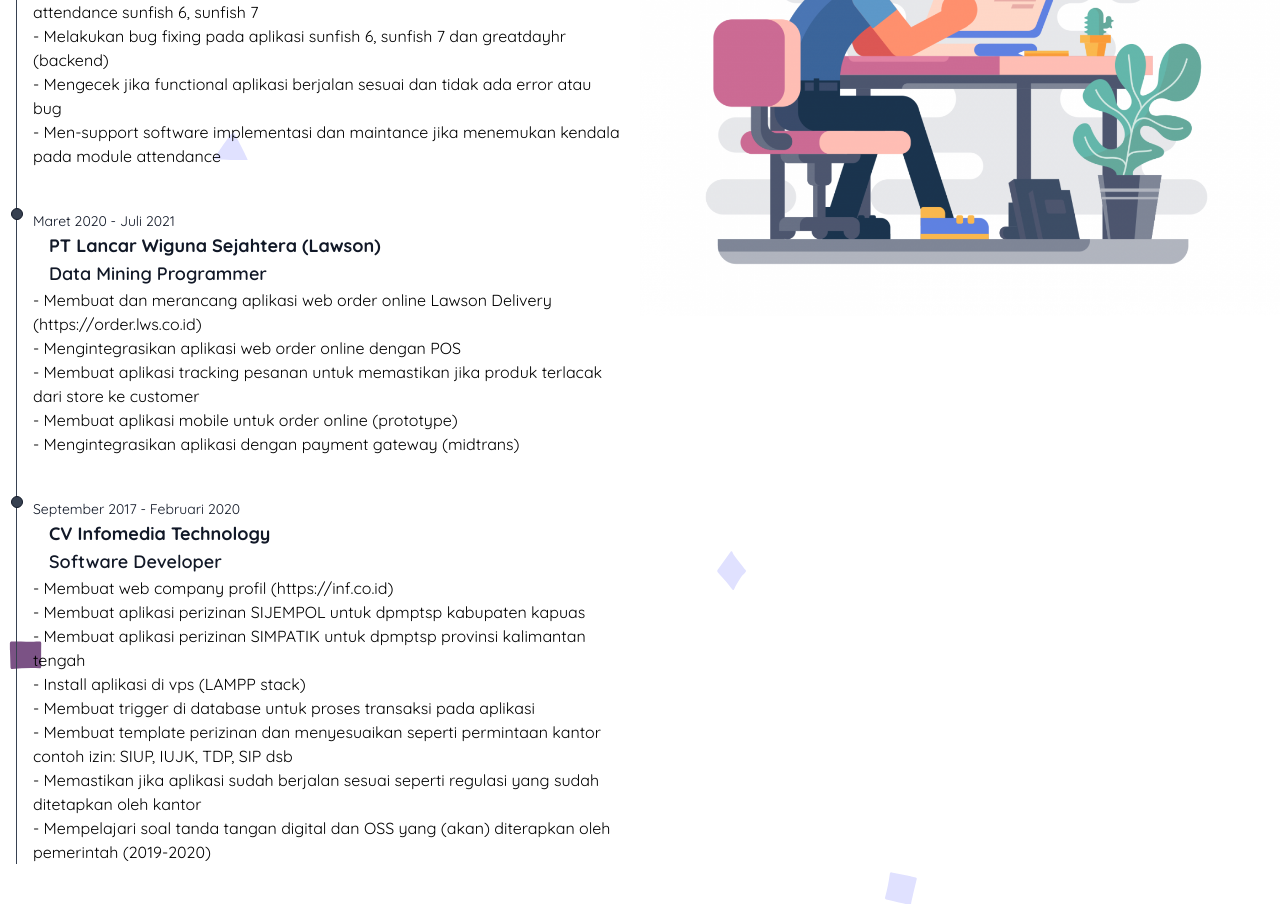
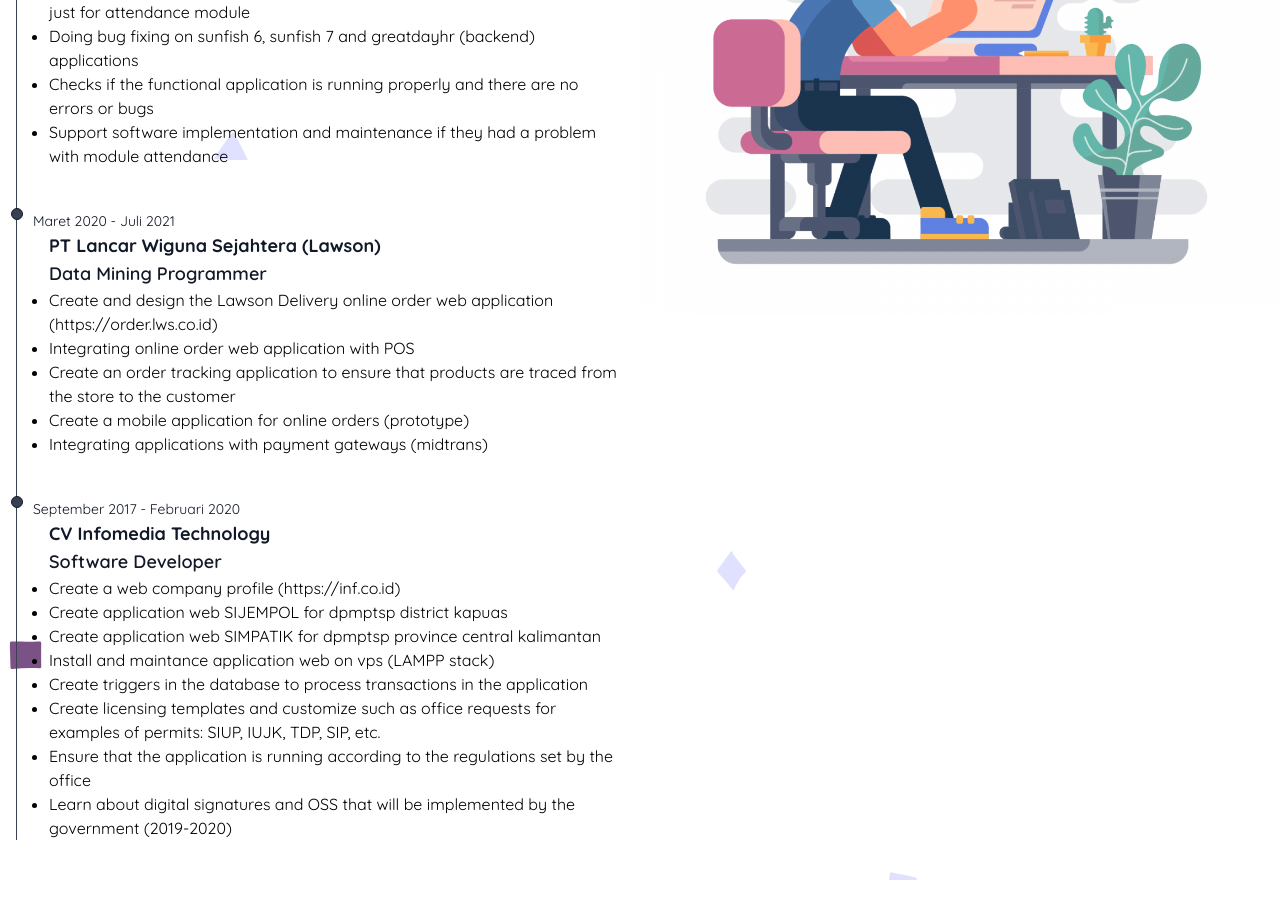
Before and after one commit to riiamri23/riiamri23.github.io, a Nuxt app: page /Experiences in a window 1280 px wide. Shown: the part 320-1224 px from the top of the page. After the commit the page ends 1200 px from the top, so only its background shows below. Built offline with nearby package versions, Linux system fonts and the light colour scheme.

Commit message:
update all page

```diff
--- a/nuxt.config.js
+++ b/nuxt.config.js
@@ -57,10 +57,14 @@ export default {
     '@nuxtjs/robots',
     '@nuxtjs/sitemap',
   ],
+  robots: {
+    UserAgent: '*',
+    allow: '/',
+  },
   sitemap: {
     hostname: 'https://riiamri23.github.io/',
     gzip: true,
-    exclude: ['/*']
+    exclude: ['/contact']
  },
 
   purgeCSS: {
--- a/pages/Contact.vue
+++ b/pages/Contact.vue
@@ -4,7 +4,10 @@
         <h1 class="text-4xl">Get in Touch</h1>
         <p>If you have any question or just want to say hi, i'll try my best to get back to you</p>
     </div>
-    <form>
+    <form action=”mailto:contact@yourdomain.com”
+    method=”POST”
+    enctype=”text/plain”
+    name=”EmailForm”>
         <div class="mb-4">
             <label class="block text-gray-700 text-sm font-bold mb-2" for="yourname">
                 Your Name
@@ -44,7 +47,7 @@
             placeholder="Your message"
             ></textarea>
         </div>
-        <button class="text-white bg-red-500 px-3 py-2 rounded mx-2">Submit</button>
+        <button type="submit" class="text-white bg-red-500 px-3 py-2 rounded mx-2">Send</button>
     </form>
 </div>
 </template>
--- a/pages/Experiences.vue
+++ b/pages/Experiences.vue
@@ -34,11 +34,11 @@
                                     <h3 class="text-lg font-semibold text-gray-900">Software Developer</h3>
                                 </div>
                             </div>
-                            <ul>
-                                <li>- Merancang dokumentasi dan coding untuk fitur baru pada module attendance sunfish 6, sunfish 7</li>
-                                <li>- Melakukan bug fixing pada aplikasi sunfish 6, sunfish 7 dan greatdayhr (backend)</li>
-                                <li>- Mengecek jika functional aplikasi berjalan sesuai dan tidak ada error atau bug</li>
-                                <li>- Men-support software implementasi dan maintance jika menemukan kendala pada module attendance</li>
+                            <ul class="list-disc list-outside ml-4">
+                                <li>Designing documentation and coding for new features in sunfish 6, sunfish 7 just for attendance module</li>
+                                <li>Doing bug fixing on sunfish 6, sunfish 7 and greatdayhr (backend) applications</li>
+                                <li>Checks if the functional application is running properly and there are no errors or bugs</li>
+                                <li>Support software implementation and maintenance if they had a problem with module attendance</li>
                             </ul>
                         </div>
                     </li>
@@ -58,12 +58,12 @@
                                 <h3 class="text-lg font-semibold text-gray-900">Data Mining Programmer</h3>
                             </div>
                             </div>
-                            <ul>
-                                <li>- Membuat dan merancang aplikasi web order online Lawson Delivery (https://order.lws.co.id)</li>
-                                <li>- Mengintegrasikan aplikasi web order online dengan POS</li>
-                                <li>- Membuat aplikasi tracking pesanan untuk memastikan jika produk terlacak dari store ke customer</li>
-                                <li>- Membuat aplikasi mobile untuk order online (prototype)</li>
-                                <li>- Mengintegrasikan aplikasi dengan payment gateway (midtrans)</li>
+                            <ul class="list-disc list-outside ml-4">
+                                <li>Create and design the Lawson Delivery online order web application (https://order.lws.co.id)</li>
+                                <li>Integrating online order web application with POS</li>
+                                <li>Create an order tracking application to ensure that products are traced from the store to the customer</li>
+                                <li>Create a mobile application for online orders (prototype)</li>
+                                <li>Integrating applications with payment gateways (midtrans)</li>
                             </ul>
                         </div>
                     </li>
@@ -83,15 +83,15 @@
                                 <h3 class="text-lg font-semibold text-gray-900">Software Developer</h3>
                             </div>
                             </div>
-                            <ul>
-                                <li>- Membuat web company profil (https://inf.co.id)</li>
-                                <li>- Membuat aplikasi perizinan SIJEMPOL untuk dpmptsp kabupaten kapuas</li>
-                                <li>- Membuat aplikasi perizinan SIMPATIK untuk dpmptsp provinsi kalimantan tengah</li>
-                                <li>- Install aplikasi di vps (LAMPP stack)</li>
-                                <li>- Membuat trigger di database untuk proses transaksi pada aplikasi</li>
-                                <li>- Membuat template perizinan dan menyesuaikan seperti permintaan kantor contoh izin: SIUP, IUJK, TDP, SIP dsb</li>
-                                <li>- Memastikan jika aplikasi sudah berjalan sesuai seperti regulasi yang sudah ditetapkan oleh kantor</li>
-                                <li>- Mempelajari soal tanda tangan digital dan OSS yang (akan) diterapkan oleh pemerintah (2019-2020)</li>
+                            <ul class="list-disc list-outside ml-4">
+                                <li>Create a web company profile (https://inf.co.id)</li>
+                                <li>Create application web SIJEMPOL for dpmptsp district kapuas</li>
+                                <li>Create application web SIMPATIK for dpmptsp province central kalimantan</li>
+                                <li>Install and maintance application web on vps (LAMPP stack)</li>
+                                <li>Create triggers in the database to process transactions in the application</li>
+                                <li>Create licensing templates and customize such as office requests for examples of permits: SIUP, IUJK, TDP, SIP, etc.</li>
+                                <li>Ensure that the application is running according to the regulations set by the office</li>
+                                <li>Learn about digital signatures and OSS that will be implemented by the government (2019-2020)</li>
                             </ul>
                         </div>
                     </li>
--- a/pages/Project.vue
+++ b/pages/Project.vue
@@ -2,6 +2,7 @@
     <div class="container mx-auto mt-10 animate__animated animate__fadeInUp animate__fast">
         <h1 class="text-4xl text-center mb-10">Recents Projects</h1>
         <div id="list-projects" class="flex-row">
+            <!-- My Wibudesu Project -->
             <div class="md:flex flex-row items-start mx-10">
                 <div class="md:w-1/2 m-2">
                     <img src="~/assets/images/wibudesu.jpeg" alt="dummy project" />
@@ -11,17 +12,38 @@
                     <hr class="dope">
                     <div class="w-full rounded-lg border border-gray-200 p-5 my-5">
                         <p>Watching some anime, manga and about anime news, you can see everything here</p>
-                        <span><a class="text-blue-500 hover:underline font-medium" href="#">Check it Out </a><MdLinkIcon class="inline-block" w="15px" h="15px" /></span>
+                        <span><a class="text-blue-500 hover:underline font-medium" :href="demoLinks.wibudesuDemo" target="_blank">Check it Out </a><MdLinkIcon class="inline-block" w="15px" h="15px" /></span>
                         <hr class="line">
                         <div>
-                            <span><a href="#" class="text-blue-500 hover:underline font-medium">View Source Code </a><GithubIcon class="inline-block" w="15px" h="15px" /></span>
+                            <span><a :href="projectLinks.wibudesuLink" target="_blank" class="text-blue-500 hover:underline font-medium">View Source Code </a><GithubIcon class="inline-block" w="15px" h="15px" /></span>
                         </div>
                     </div>
                 </div>
+
+            </div>
+            <!-- My Pokedex Project -->
+            <div class="md:flex flex-row items-start mx-10">
+                <div class="md:w-1/2 m-2">
+                    <img src="~/assets/images/mypokedex.jpeg" alt="dummy project" />
+                </div>
+                <div class="md:w-1/2 m-2">
+                    <h1 class="text-3xl">My Pokedex</h1>
+                    <hr class="dope">
+                    <div class="w-full rounded-lg border border-gray-200 p-5 my-5">
+                        <p>Look at pokedex you love there, you can see every pokemon here</p>
+                        <span><a class="text-blue-500 hover:underline font-medium" :href="demoLinks.mypokedexDemo"  target="_blank">Check it Out </a><MdLinkIcon class="inline-block" w="15px" h="15px" /></span>
+                        <hr class="line">
+                        <div>
+                            <span><a :href="projectLinks.mypokedexLink" target="_blank" class="text-blue-500 hover:underline font-medium">View Source Code </a><GithubIcon class="inline-block" w="15px" h="15px" /></span>
+                        </div>
+                    </div>
+                </div>
+
             </div>
         </div>
     </div>
 </template>
+
 <style scoped>
 hr.dope {
     border: 0;
@@ -44,6 +66,18 @@ hr.line{
 import GithubIcon from "vue-ionicons/dist/logo-github.vue";
 import MdLinkIcon from 'vue-ionicons/dist/md-link.vue';
 export default ({
+    data(){
+        return {
+            projectLinks: {
+                wibudesuLink: "https://github.com/riiamri23/wibudesu2",
+                mypokedexLink: "https://github.com/riiamri23/mypokedex"
+            },
+            demoLinks: {
+                wibudesuDemo: "https://wibudesu.vercel.app/",
+                mypokedexDemo: "https://mypokedex-ten.vercel.app/"
+            }
+        }
+    },
     components: {
         GithubIcon,
         MdLinkIcon
--- a/pages/index.vue
+++ b/pages/index.vue
@@ -1,7 +1,7 @@
 <template>
 
     <div class="relative md:flex flex-row items-center mt-20">
-        <div class="md:w-1/3">
+        <div class="md:w-1/3 animate__animated animate__fadeInUp animate__fast">
             <div class="relative w-72 m-auto">
                 <img
                     class="rounded-full border shadow-sm w-full"
@@ -14,14 +14,15 @@
             <h1 class="text-4xl font-semibold animate__animated animate__fadeInUp animate__fast">Hi 👋, <br/>
             I'm Syaeful Amri.
             </h1>
-            <div class="my-4 md:w-4/5">
+            <h2 class="text-2xl font-semibold animate__animated animate__fadeInUp animate__fast animate__delay-1s">Software Developer</h2>
+            <div class="my-4 md:w-4/5 animate__animated animate__fadeInUp animate__fast animate__delay-2s">
                 <p class="text-lg mb-4">I’ve no life and I’m a programmer. I've sacrificed my life to learn programming languages to build apps. I can make your dream come true with my power and knowledge.</p>
                 <div id="button" class="flex">
-                    <router-link to="/project" class="text-white bg-gray-600 px-3 py-2 rounded mx-2 animate__animated animate__wobble animate__delay-2s animate__fast">Explore ></router-link>
+                    <router-link to="/project" class="text-white bg-gray-600 px-3 py-2 rounded mx-2 animate__animated animate__wobble animate__delay-4s animate__fast">Explore ></router-link>
                     <a href="/Portfolio_Syaeful Amri.pdf" download class="text-white bg-red-500 px-3 py-2 rounded mx-2">Download CV</a>
                 </div>
             </div>
-            <div id="sosmed-link" class="flex justify-center md:justify-start animate__animated animate__fadeInUp animate__delay-1s">
+            <div id="sosmed-link" class="flex justify-center md:justify-start animate__animated animate__fadeInUp animate__delay-3s">
                 <a target="_blank" rel="noopener" :href="socialLinks.github" class="mx-4">
                     <GithubIcon w="25px" h="25px" />
                 </a>
```
Also changed, not shown: assets/images/mypokedex.jpeg (added), 1 other file (tests, documents, lock files or other folders).
